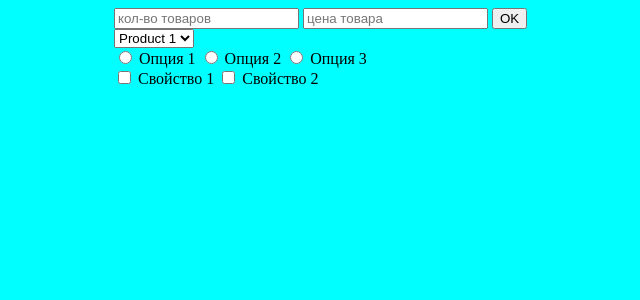
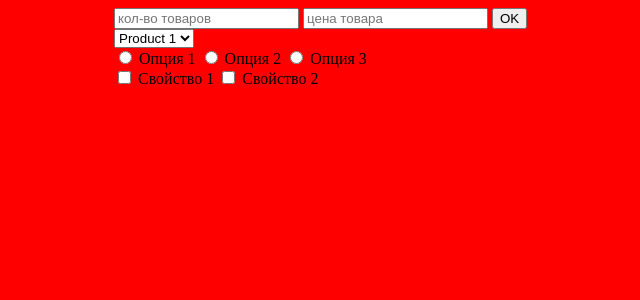
Before and after one commit to White1Reaper/White1Reaper.github.io, a PHP site: page /index8.html in a window 1280 px wide. Shown: the top 300 px of the page, without its empty margins (276-916 px from the left). Run offline with PHP 8.4, Linux system fonts and the light colour scheme.

Commit message:
Update index9.css

```diff
--- a/index9.css
+++ b/index9.css
@@ -1,6 +1,7 @@
 body{
+  display:block;
   width:500px;
    margin-left: auto;
     margin-right: auto;
-  background:cyan;
+  background:red;
 }
```
